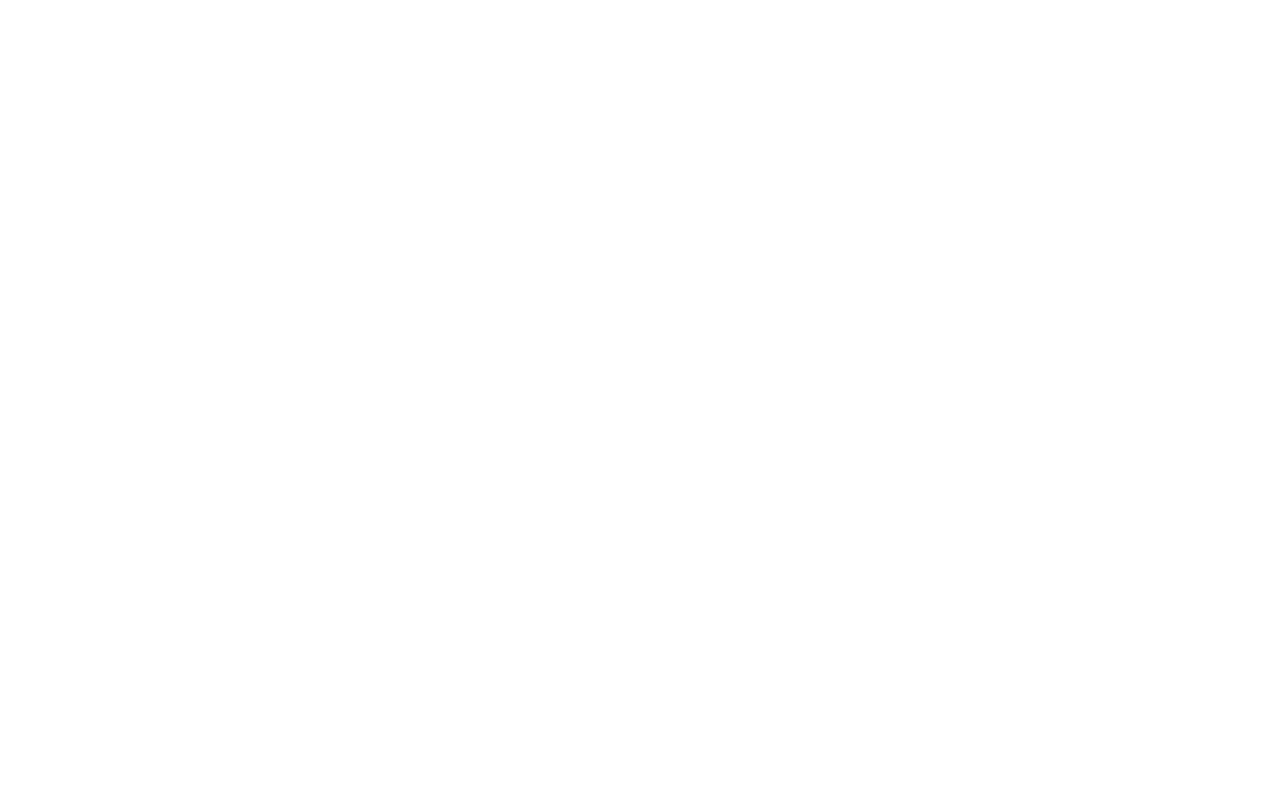
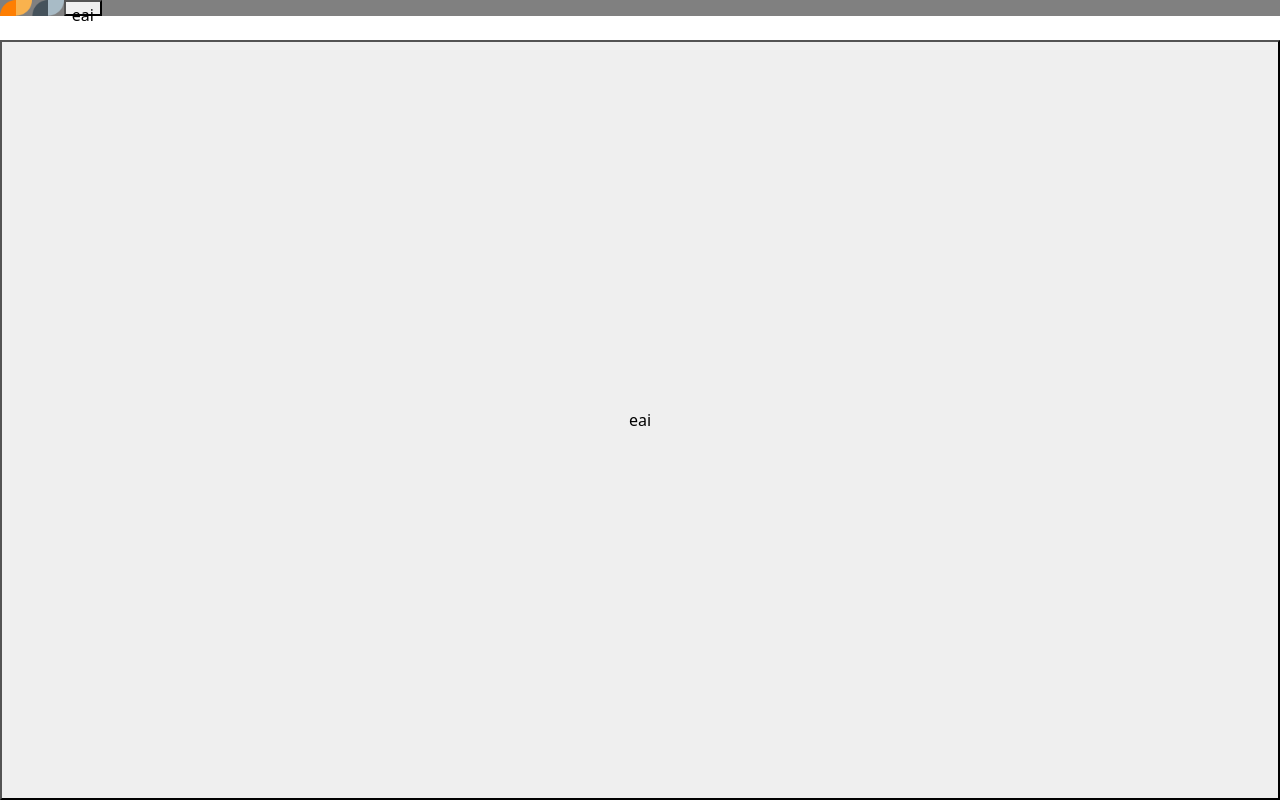
Before and after one commit to Gabrielgarg/projeto-intregador-frontend, a React (Create React App) app in the folder projeto-front-react/: page /createaccount in a window 1280 px wide. Built offline with nearby package versions, Linux system fonts and the light colour scheme.

Commit message:
Atualizado

```diff
--- a/projeto-front-react/src/Componentes/Paginas.js
+++ b/projeto-front-react/src/Componentes/Paginas.js
@@ -1,13 +1,14 @@
 import { BrowserRouter, Route, Routes } from "react-router-dom";
 import { Login } from "./pages/login/Login";
 import { ErrorPage } from "./pages/errorpage/ErrorPage";
+import { CreateUser } from "./pages/createUser/Createuser";
 
 export const Paginas = () => {
   return (
     <BrowserRouter>
       <Routes>
         <Route index element={<Login />} />
-        <Route path="createaccount" />
+        <Route path="createaccount" element={<CreateUser />} />
         <Route path="socialmidia" />
         <Route path="*" element={<ErrorPage />} />
       </Routes>
--- a/projeto-front-react/src/Componentes/pages/createUser/Createuser.js
+++ b/projeto-front-react/src/Componentes/pages/createUser/Createuser.js
@@ -0,0 +1,33 @@
+import { Divofimageslogin } from "../login/style";
+import {
+  BodyofpageCreate,
+  HeaderofpagCreate,
+  Modelspageoflogin,
+} from "./style";
+import image1 from "../../images/red.png";
+import image2 from "../../images/yellow.png";
+import image3 from "../../images/black.png";
+import image4 from "../../images/gray.png";
+
+import Image from "react-bootstrap/Image";
+
+export const CreateUser = () => {
+  return (
+    <div>
+      <Modelspageoflogin>
+        <BodyofpageCreate>
+          <HeaderofpagCreate>
+            {/* <Divofimageslogin> */}
+            <Image fluid src={image1} />
+            <Image fluid src={image2} />
+            <Image fluid src={image3} />
+            <Image fluid src={image4} />
+            <button>eai</button>
+            {/* </Divofimageslogin> */}
+          </HeaderofpagCreate>
+          <button>eai</button>
+        </BodyofpageCreate>
+      </Modelspageoflogin>
+    </div>
+  );
+};
--- /dev/null
+++ b/projeto-front-react/src/Componentes/pages/createUser/style.js
@@ -0,0 +1,36 @@
+import { styled } from "styled-components";
+
+export const Modelspageoflogin = styled.body`
+  margin: 0;
+  padding: 0;
+  box-sizing: border-box;
+`;
+
+export const BodyofpageCreate = styled.body`
+  display: grid;
+  grid-template-columns: 1fr;
+  grid-template-rows: 5vh 95vh;
+  /* justify-items: center; */
+  /* font-family: "IBM Plex Sans"; */
+`;
+
+export const HeaderofpagCreate = styled.header`
+  display: flex;
+  height: 16px;
+  flex-direction: row;
+  grid-row: 1/2;
+  background-color: gray;
+  grid-template-columns: 1fr 3fr 1fr;
+`;
+
+export const ButtonlogarCreate = styled.button`
+  display: grid;
+  grid-column: 2/3;
+`;
+
+export const Divofimageslogin = styled.image`
+  display: flex;
+  flex-direction: column;
+  flex-wrap: wrap;
+  height: 83px;
+`;
--- a/projeto-front-react/src/Componentes/pages/login/Login.js
+++ b/projeto-front-react/src/Componentes/pages/login/Login.js
@@ -19,8 +19,11 @@ import image4 from "../../images/gray.png";
 import { Signup } from "../../api/Apis";
 import { ToastContainer, toast } from "react-toastify";
 import "react-toastify/dist/ReactToastify.css";
+import { useNavigate } from "react-router-dom";
 
 export const Login = () => {
+  const navigation = useNavigate();
+
   const [email, setEmail] = useState("");
   const [password, setPassword] = useState("");
   const [dadosRecebidos, setDadosRecebidos] = useState({});
@@ -39,7 +42,7 @@ export const Login = () => {
     setPassword(event.target.value);
   };
 
-  const SignupUser = async () => {
+  const LoginUser = async () => {
     try {
       setCarregando(true);
       const result = await Signup(body);
@@ -60,6 +63,10 @@ export const Login = () => {
       });
       console.log("erro:", error);
     }
+  };
+
+  const SignupUser = () => {
+    navigation("/createaccount");
   };
 
   //   () => Adicionapokemon(props.pokemon.id)
@@ -114,11 +121,11 @@ export const Login = () => {
               <Form.Control type="password" placeholder="Password" />
             </FloatingLabel>
           </Divofinputlogin>
-          <Buttonlogin onClick={SignupUser}>
+          <Buttonlogin onClick={LoginUser}>
             <b>Continuar</b>
           </Buttonlogin>
           <Linelogin />
-          <Buttonlogin2>
+          <Buttonlogin2 onClick={SignupUser}>
             <b>Crie uma conta!</b>
           </Buttonlogin2>
         </Divofpagelogin>
@@ -157,11 +164,11 @@ export const Login = () => {
               <Form.Control type="password" placeholder="Password" />
             </FloatingLabel>
           </Divofinputlogin>
-          <Buttonlogin onClick={SignupUser}>
+          <Buttonlogin onClick={LoginUser}>
             <b>Continuar</b>
           </Buttonlogin>
           <Linelogin />
-          <Buttonlogin2>
+          <Buttonlogin2 onClick={SignupUser}>
             <b>Crie uma conta!</b>
           </Buttonlogin2>
         </Divofpagelogin>
```
